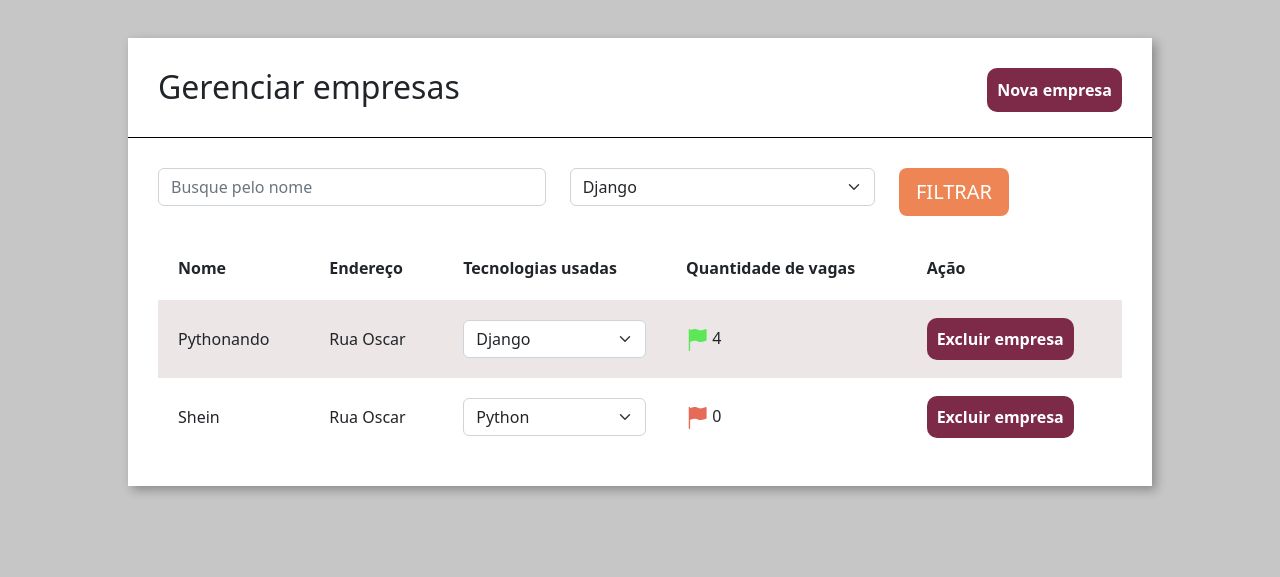
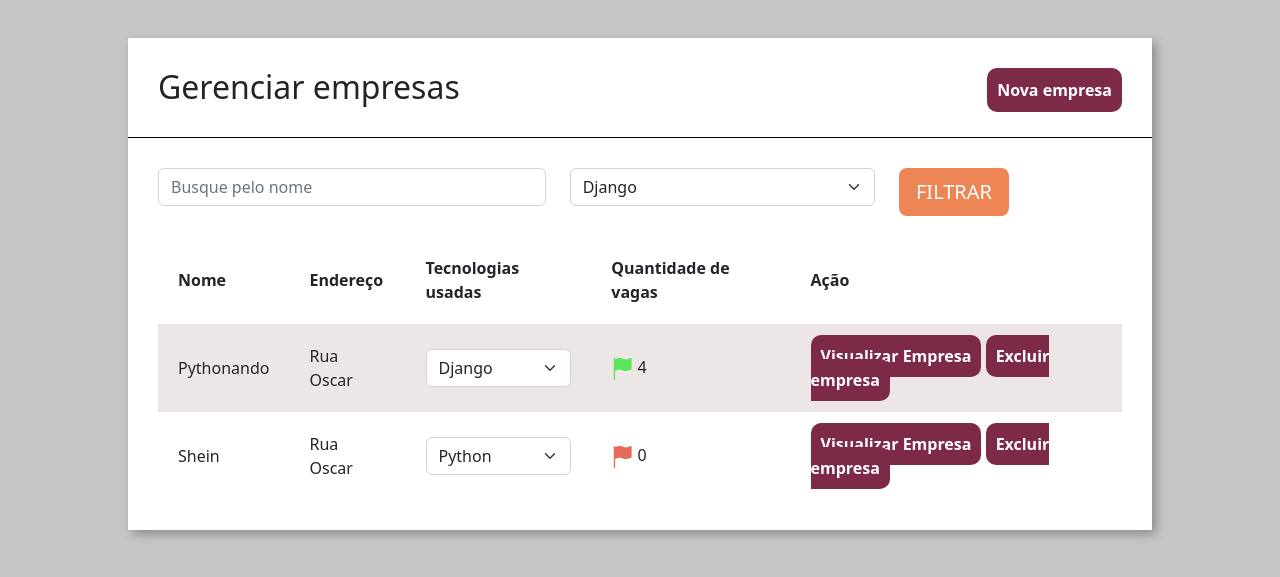
Before and after one commit to Davi-Ga/selet-ie, a Django app: page /empresas/ in a window 1280 px wide. Shown: the part 56-633 px from the top of the page. Run offline with Django 4.2, Linux system fonts and the light colour scheme; data comes from the database, SQL or seed files in the repository.

Commit message:
empresas

```diff
--- a/empresa/templates/empresa.html
+++ b/empresa/templates/empresa.html
@@ -91,8 +91,8 @@
 
             </div>
 
-            </div>
-            {% endfor %}
+        </div>
+        {% endfor %}
         </div>
 
     </div>
--- a/empresa/templates/empresas.html
+++ b/empresa/templates/empresas.html
@@ -20,8 +20,8 @@
                 <h2 class="titulo">Gerenciar empresas</h2>
                 <a class="btn-nova-empresa" href="{% url 'nova_empresa' %}">Nova empresa</a>
             </div>
-            <div class="borda-box"></div>
-            <div class="body-box">
+        <div class="borda-box"></div>
+    <div class="body-box">
 
                 <form action="{% url 'empresas' %}" method="GET">
                 {% csrf_token %}
@@ -57,7 +57,7 @@
                     {% for empresa in empresas %}
 
                         <tr {% if not forloop.counter|is_par %} class="tabela-linha" {% endif %}>
-                            <td>{{empresa.nome}}  </td>
+                            <td>{{empresa.nome}} </td>
                             <td>{{empresa.endereco}}</td>
                             <td>
                                 <select class="form-select">
@@ -75,6 +75,7 @@
                                 {{empresa.qtd_vagas}}
                             </td>
                             <td>
+                                <a class="btn-excluir" href="{% url 'empresa' empresa.id%}">Visualizar Empresa</a>
                                 <a class="btn-excluir" href="{% url 'excluir_empresa' empresa.id %}" >Excluir empresa</a>
                             </td>
                         </tr>
```
